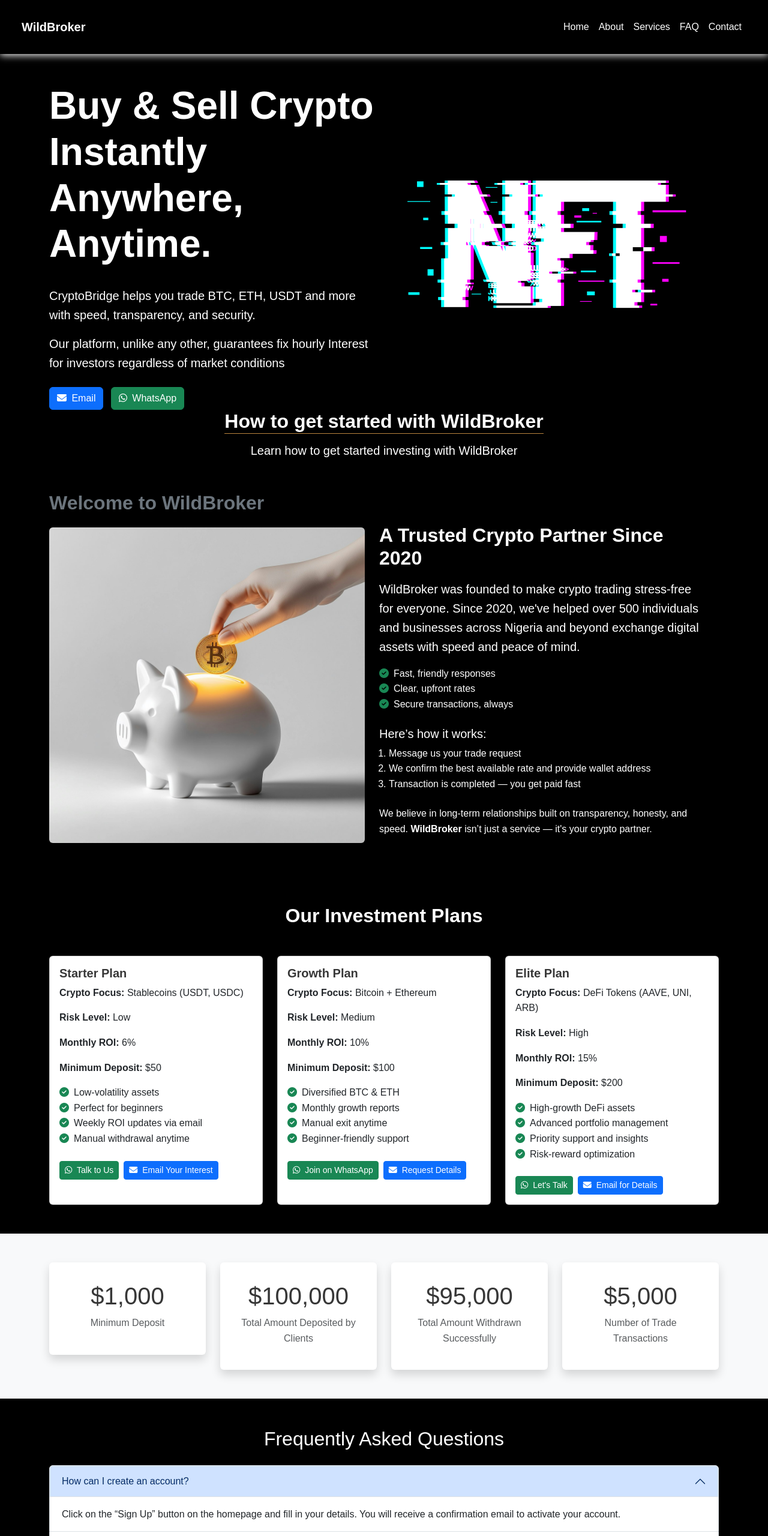
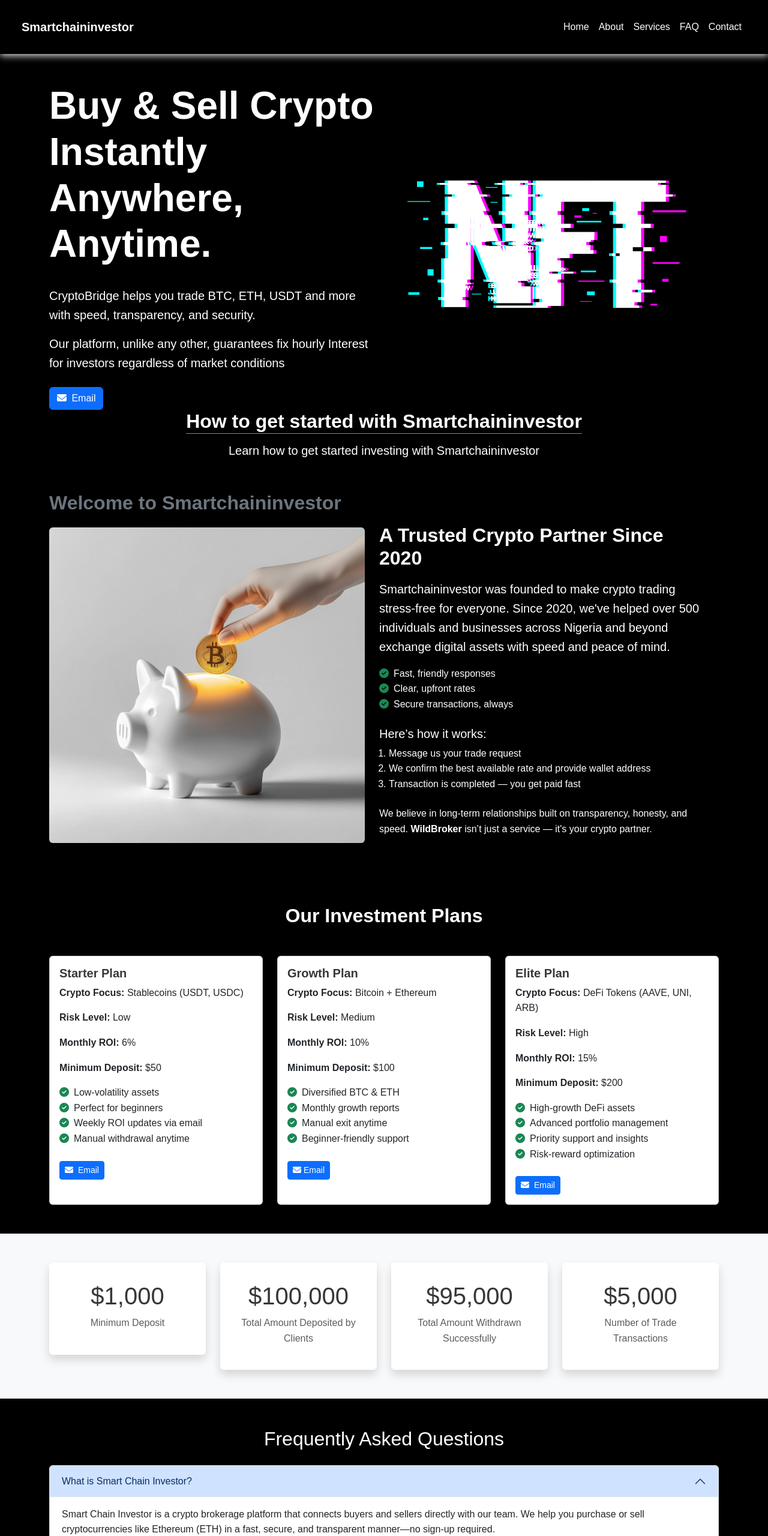
Before and after one commit to AdamsMikeOnyeke/wild-broker, a plain HTML site: page index.html in a window 1280 px wide. Shown: the top 2560 px of the page at 60% size. Drawn offline with nearby package versions, Linux system fonts and the light colour scheme; a script that the page names is missing.

Commit message:
Update emails

```diff
--- a/index.html
+++ b/index.html
@@ -3,7 +3,7 @@
 <head>
   <meta charset="UTF-8" />
   <meta name="viewport" content="width=device-width, initial-scale=1.0" />
-  <title>WildBroker | Crypto Trading</title>
+  <title>Smartchaininvestor</title>
 
   <!-- Bootstrap CSS -->
   <link
@@ -97,7 +97,7 @@
   <!-- Navbar -->
   <nav class="navbar navbar-expand-lg bg-primary fixed-top bg-black py-4 px-4 custom-blur-shadow" id="navBar">
     <div class="container-fluid ">
-      <a class="navbar-brand text-white fw-bold display-1" href="#main">WildBroker</a>
+      <a class="navbar-brand text-white fw-bold display-1" href="#main">Smartchaininvestor</a>
       <button
         class="navbar-toggler text-white"
         type="button"
@@ -121,9 +121,11 @@
 
         <!-- Mobile Contact -->
         <div class="d-lg-none mt-3 ps-3 text-white">
-          <p><i class="fas fa-envelope me-2"></i> info@finassetpulse.com</p>
-          <p><i class="fab fa-whatsapp me-2"></i> WhatsApp Us</p>
-          <a href="#" class="btn btn-dark">Contact Us</a>
+          <a href="Smartchaininvestor@gmail.com" target="_blank">
+            <p><i class="fas fa-envelope me-2"></i> Smartchaininvestor@gmail.com</p>
+          </a>
+          <!-- <p><i class="fab fa-whatsapp me-2"></i> WhatsApp Us</p> -->
+          <a href="#contact" class="btn btn-dark">Contact Us</a>
         </div>
       </div>
     </div>
@@ -169,11 +171,8 @@
           <p class="lead text-white pt-3">CryptoBridge helps you trade BTC, ETH, USDT and more with speed, transparency, and security.</p>
           <p class="lead text-white">Our platform, unlike any other, guarantees fix hourly Interest for investors regardless of market conditions</p>
           <div class="mt-4">
-            <a href="mailto:onyekegodstime@gmail.com" class="btn btn-primary me-2" target="_blank">
+            <a href="mailto:Smartchaininvestor@gmail.com" class="btn btn-primary me-2" target="_blank">
               <i class="fas fa-envelope me-1"></i> Email
-            </a>
-            <a href="https://wa.me/09016886721" class="btn btn-success" target="_blank">
-              <i class="fab fa-whatsapp me-1"></i> WhatsApp
             </a>
           </div>
         </div>
@@ -189,17 +188,17 @@
     <div class="container">
       <div class="row align-items-center">
         <div class="text-center mb-5">
-          <h2 class="fw-bold text-white mb-3 custom-underline">How to get started with WildBroker</h2>
-          <h5 class="fw-light">Learn how to get started investing with WildBroker</h5>
+          <h2 class="fw-bold text-white mb-3 custom-underline">How to get started with Smartchaininvestor</h2>
+          <h5 class="fw-light">Learn how to get started investing with Smartchaininvestor</h5>
         </div>
-        <h2 class="fw-bold text-secondary mb-3">Welcome to WildBroker</h2>
+        <h2 class="fw-bold text-secondary mb-3">Welcome to Smartchaininvestor</h2>
         <div class="col-lg-6 mb-4 mb-lg-0" style="max-width: 550px;">
           <img src="img/Piggy Bank and Bitcoin.jpeg" alt="WildBroker - Trusted Crypto Expert" class="img-fluid rounded shadow w-auto h-75" />
         </div>
         <div class="col-lg-6">
           <h2 class="fw-bold">A Trusted Crypto Partner Since 2020</h2>
           <p class="lead mt-3">
-            WildBroker was founded to make crypto trading stress-free for everyone. Since 2020, we've helped over
+            Smartchaininvestor was founded to make crypto trading stress-free for everyone. Since 2020, we've helped over
             <strong>500 individuals and businesses</strong> across Nigeria and beyond exchange digital assets with speed and peace of mind.
           </p>
           <ul class="list-unstyled">
@@ -245,11 +244,8 @@
                 <li><i class="fas fa-check-circle text-success me-2"></i>Manual withdrawal anytime</li>
               </ul>
               <div class="mt-4 d-flex flex-wrap gap-2">
-                <a href="https://wa.me/your-number" class="btn btn-success btn-sm">
-                  <i class="fab fa-whatsapp me-1"></i> Talk to Us
-                </a>
-                <a href="mailto:info@finassetpulse.com" class="btn btn-primary btn-sm">
-                  <i class="fas fa-envelope me-1"></i> Email Your Interest
+                <a href="mailto:Smartchaininvestor@gmail.com" class="btn btn-primary btn-sm">
+                  <i class="fas fa-envelope me-1"></i> Email
                 </a>
               </div>
             </div>
@@ -272,11 +268,8 @@
                 <li><i class="fas fa-check-circle text-success me-2"></i>Beginner-friendly support</li>
               </ul>
               <div class="mt-4 d-flex flex-wrap gap-2">
-                <a href="https://wa.me/your-number" class="btn btn-success btn-sm">
-                  <i class="fab fa-whatsapp me-1"></i> Join on WhatsApp
-                </a>
-                <a href="mailto:info@finassetpulse.com" class="btn btn-primary btn-sm">
-                  <i class="fas fa-envelope me-1"></i> Request Details
+                <a href="mailto:Smartchaininvestor@gmail.com" class="btn btn-primary btn-sm">
+                  <i class="fas fa-envelope me-1"></i>Email
                 </a>
               </div>
             </div>
@@ -299,11 +292,8 @@
                 <li><i class="fas fa-check-circle text-success me-2"></i>Risk-reward optimization</li>
               </ul>
               <div class="mt-4 d-flex flex-wrap gap-2">
-                <a href="https://wa.me/your-number" class="btn btn-success btn-sm">
-                  <i class="fab fa-whatsapp me-1"></i> Let's Talk
-                </a>
-                <a href="mailto:info@finassetpulse.com" class="btn btn-primary btn-sm">
-                  <i class="fas fa-envelope me-1"></i> Email for Details
+                <a href="mailto:Smartchaininvestor@gmail.com" class="btn btn-primary btn-sm">
+                  <i class="fas fa-envelope me-1"></i> Email
                 </a>
               </div>
             </div>
@@ -354,48 +344,66 @@
       <div class="accordion-item">
         <h2 class="accordion-header" id="faq1-heading">
           <button class="accordion-button" type="button" data-bs-toggle="collapse" data-bs-target="#faq1">
-            How can I create an account?
+            What is Smart Chain Investor?
           </button>
         </h2>
         <div id="faq1" class="accordion-collapse collapse show" data-bs-parent="#faqAccordion">
           <div class="accordion-body">
-            Click on the “Sign Up” button on the homepage and fill in your details. You will receive a confirmation email to activate your account.
+            Smart Chain Investor is a crypto brokerage platform that connects buyers and sellers directly with our team. We help you purchase or sell cryptocurrencies like Ethereum (ETH) in a fast, secure, and transparent manner—no sign-up required.
           </div>
         </div>
       </div>
       <div class="accordion-item">
         <h2 class="accordion-header" id="faq2-heading">
           <button class="accordion-button collapsed" type="button" data-bs-toggle="collapse" data-bs-target="#faq2">
-            What is the minimum deposit amount?
+            How do I buy crypto through Smart Chain Investor?
           </button>
         </h2>
         <div id="faq2" class="accordion-collapse collapse" data-bs-parent="#faqAccordion">
           <div class="accordion-body">
-            The minimum amount you can deposit is $10. We support various payment options for your convenience.
+            Simply click the "Contact Us" button or send a message and send us an email stating the cryptocurrency you want to buy (e.g., ETH) and the amount. Our team will respond with current rates and payment instructions.
           </div>
         </div>
       </div>
       <div class="accordion-item">
         <h2 class="accordion-header" id="faq3-heading">
           <button class="accordion-button collapsed" type="button" data-bs-toggle="collapse" data-bs-target="#faq3">
-            How long does it take to process withdrawals?
+            What cryptocurrencies do you support?
           </button>
         </h2>
         <div id="faq3" class="accordion-collapse collapse" data-bs-parent="#faqAccordion">
           <div class="accordion-body">
-            Withdrawals are typically processed within 24 hours. In rare cases, it may take up to 48 hours.
+            We currently support major cryptocurrencies like:
+
+Ethereum (ETH)
+
+Bitcoin (BTC)
+
+Tether (USDT)
+If you’re interested in other coins, feel free to ask in your message.
           </div>
         </div>
       </div>
       <div class="accordion-item">
         <h2 class="accordion-header" id="faq4-heading">
           <button class="accordion-button collapsed" type="button" data-bs-toggle="collapse" data-bs-target="#faq4">
-            Is my personal information safe?
+            How long does the transaction take?
           </button>
         </h2>
         <div id="faq4" class="accordion-collapse collapse" data-bs-parent="#faqAccordion">
           <div class="accordion-body">
-            Yes, your data is protected with industry-standard encryption and we never share your information with third parties.
+            Once payment is confirmed, we usually complete crypto transfers within 15–30 minutes. Delays may occur depending on network traffic.
+          </div>
+        </div>
+      <div class="accordion-item">
+        <h2 class="accordion-header" id="faq5-heading">
+          <button class="accordion-button collapsed" type="button" data-bs-toggle="collapse" data-bs-target="#faq5">
+            Is my transaction secure?
+          </button>
+        </h2>
+        <div id="faq5" class="accordion-collapse collapse" data-bs-parent="#faqAccordion">
+          <div class="accordion-body">
+            Yes, all transactions are handled manually by our trusted team. We never store your personal data, and all communications are done via secure email.
           </div>
         </div>
       </div>
@@ -464,8 +472,8 @@
 
 <footer class="bg-primary text-white text-center py-4 mt-5">
   <div class="container">
-    <p class="mb-0">&copy; 2025 WildBroker. All rights reserved.</p>
-    <p>Email: info@finassetpulse.com | WhatsApp: <a class="text-white" href="https://wa.me/your-number">Chat Now</a></p>
+    <p class="mb-0">&copy; 2025 Smartchaininvestor. All rights reserved.</p>
+    <p>Email: Smartchaininvestor@gmail.com</p>
   </div>
 </footer>
 
```
